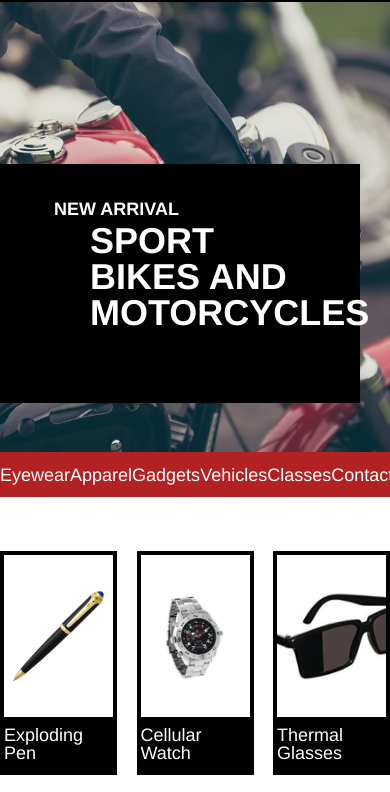
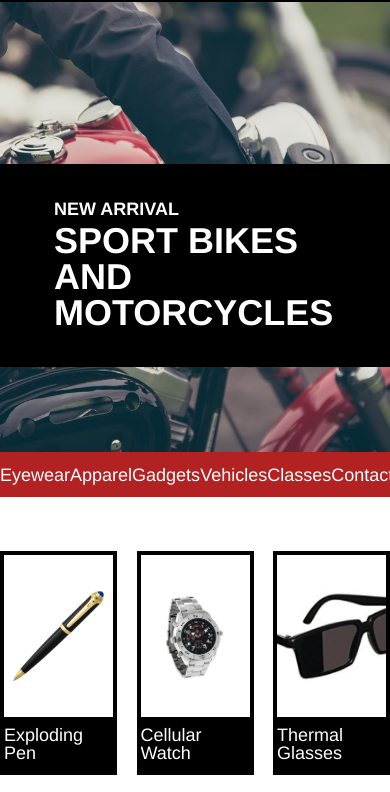
Before and after one commit to mslater777x/SecretAgentSupply, a plain HTML site: page index.html in a window 390 px wide. Shown: the part 52-844 px from the top of the page. Drawn offline with Linux system fonts and the light colour scheme.

Commit message:
Ready to add media query specs

```diff
--- a/resources/css/style.css
+++ b/resources/css/style.css
@@ -59,7 +59,7 @@ footer {
 }
 
 .graphic-banner-text-container.text {
-  width: 20rem;
+  width: 25rem;  /* Redline specs width too narrow */
   padding: 2rem 3rem;
   position: relative;
   top: 9rem;
@@ -74,7 +74,6 @@ footer {
 .graphic-banner-text-container>.text-2 {
   font-size: 2rem;
   font-weight: bold;
-  margin: 0.25rem 0 2rem 2rem;
 }
 
 nav {
```
